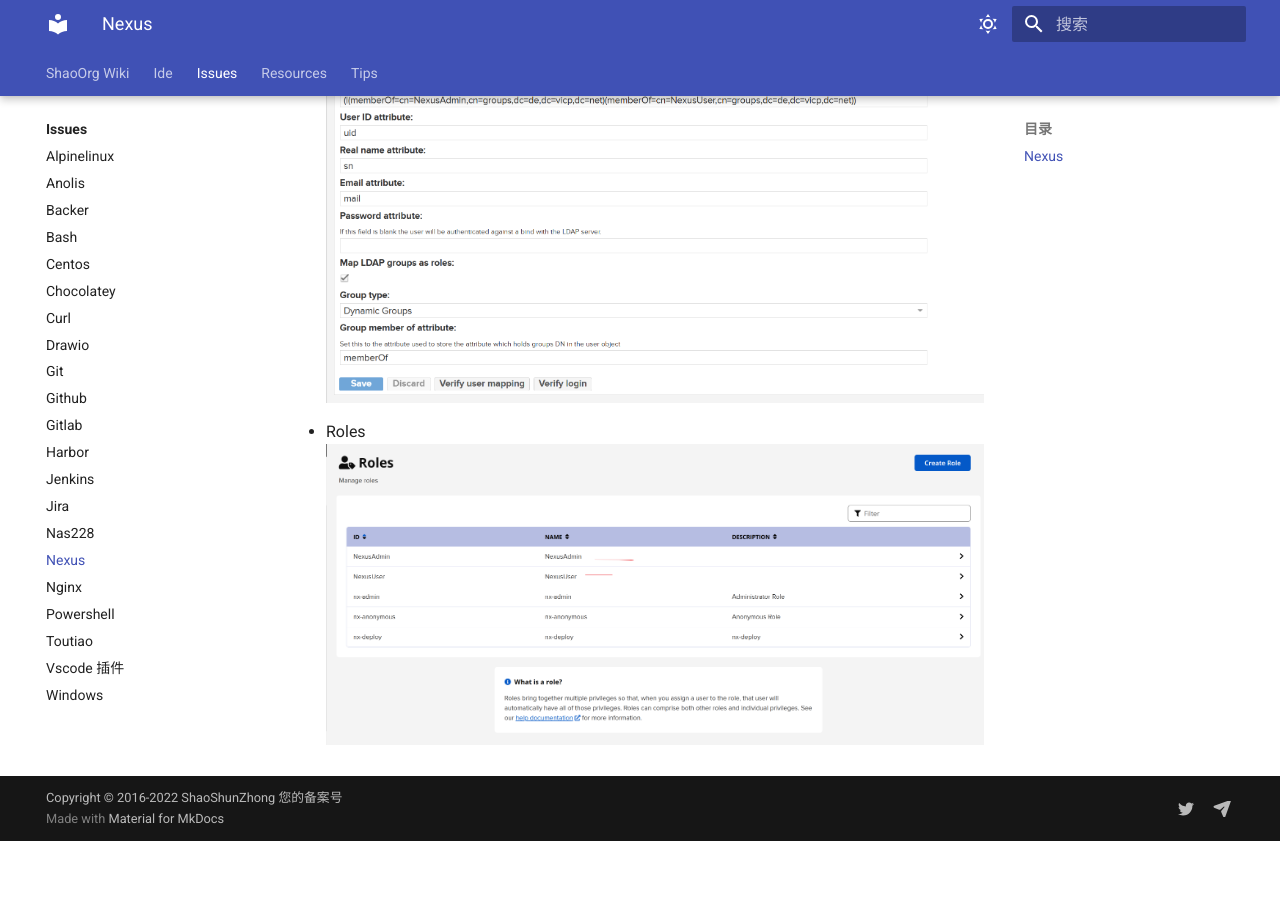
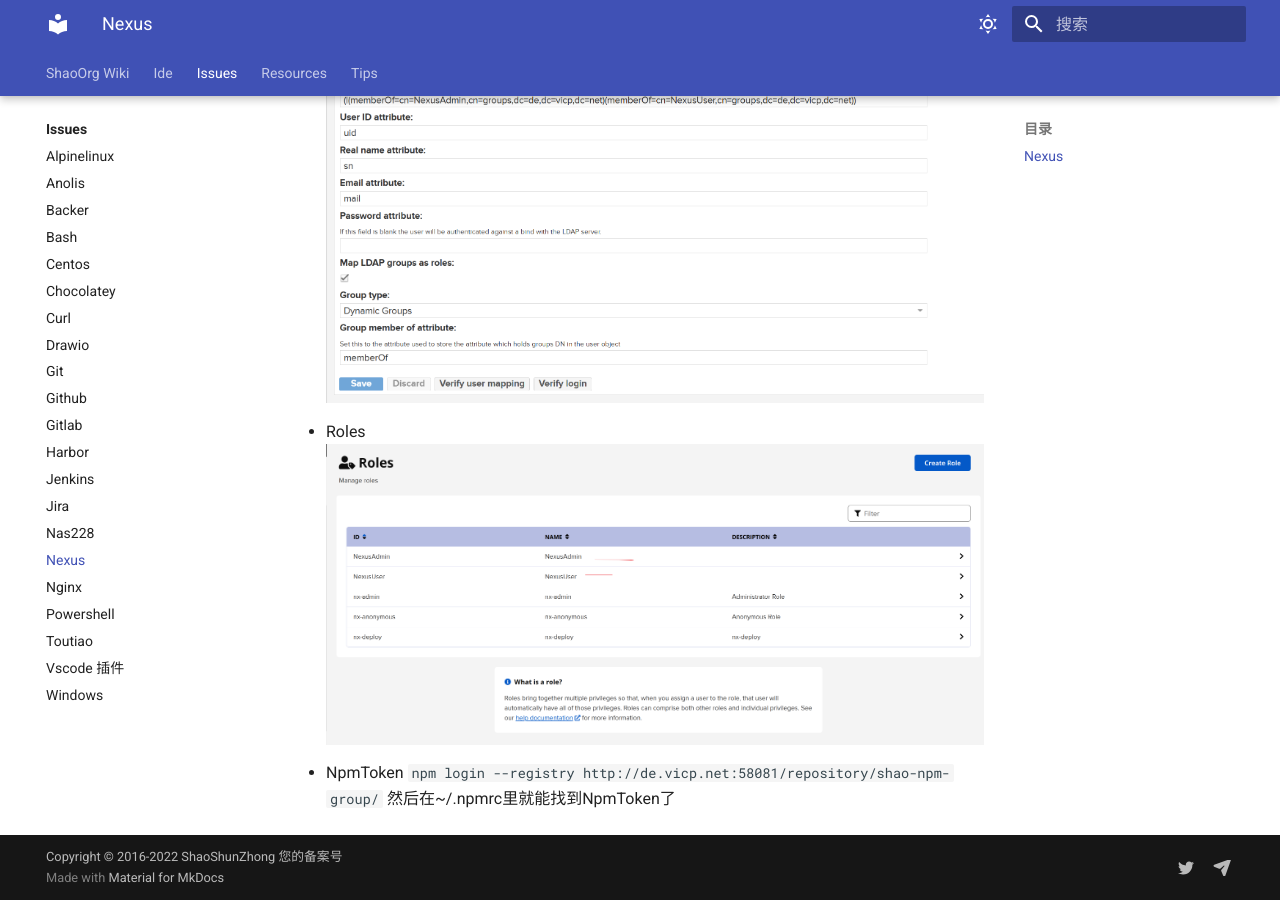
Before and after one commit to ShaoOrg/bulletin, an MkDocs documentation site: the page built from docs/issues/nexus.md, in a window 1280 px wide and 900 px high, scrolled down 981 px. Built offline with MkDocs 1.6.1 and Material for MkDocs 9.7.7, drawn with Linux system fonts in a browser that asks for light colours; before the commit the page ends 1822 px from its top, so only the background shows below that.

Commit message:
NOCR: committed by shell from SSZ-PRO16

```diff
--- a/docs/issues/nexus.md
+++ b/docs/issues/nexus.md
@@ -7,3 +7,6 @@
 ![User And Group](./images/nexus-ldap-userAndGroup.png)
 - Roles
 ![Roles](./images/nexus-ldap-roles.png)
+- NpmToken
+`npm login --registry http://de.vicp.net:58081/repository/shao-npm-group/`
+然后在~/.npmrc里就能找到NpmToken了
```
Also changed, not shown: 3 other files.
